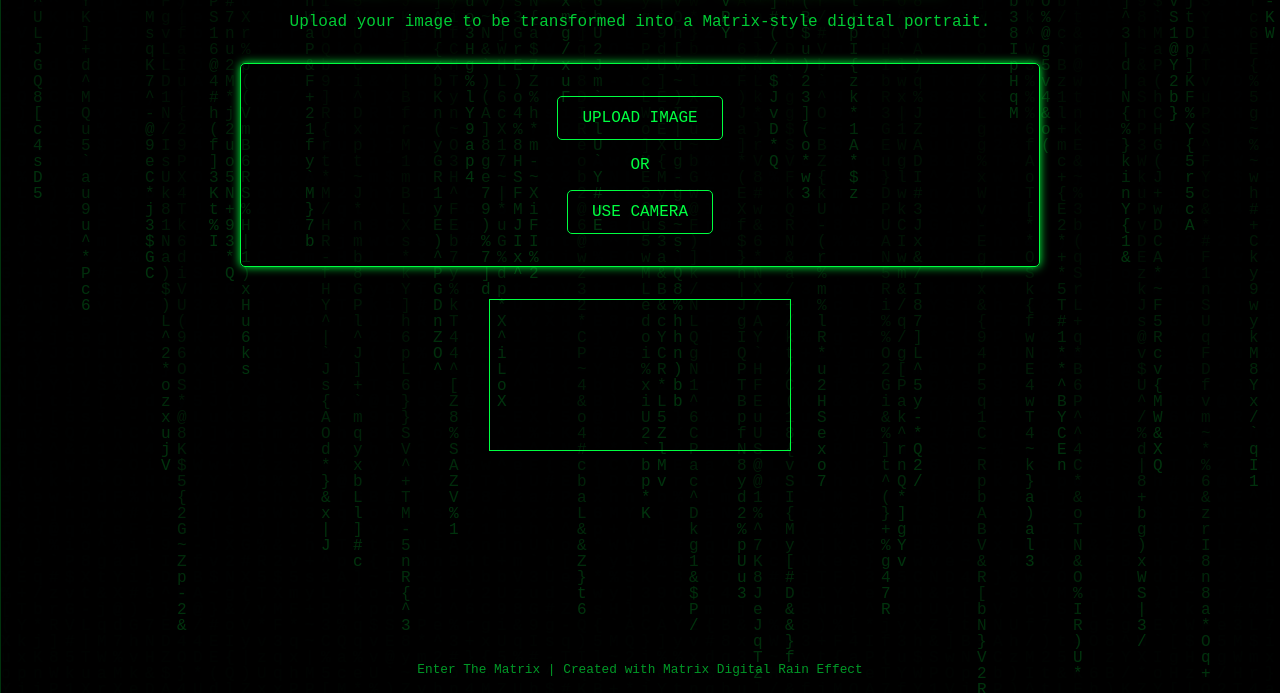
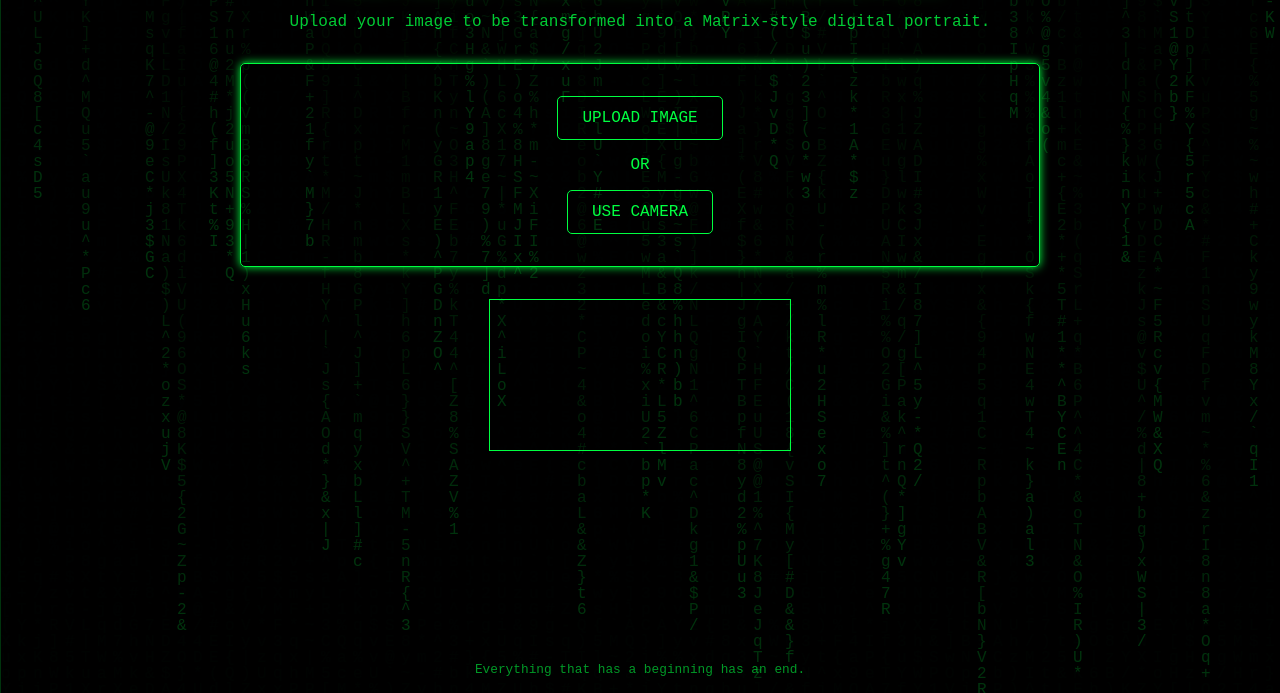
Before and after one commit to ProtDos/Matrix-Image-Gen, a plain HTML site: page index.html in a window 1280 px wide. Shown: the part 107-800 px from the top of the page. Drawn offline with Linux system fonts and the light colour scheme.

Commit message:
Add files via upload

```diff
--- a/index.html
+++ b/index.html
@@ -49,8 +49,7 @@
     </div>
   </div>
 
-  <footer>
-    Enter The Matrix | Created with Matrix Digital Rain Effect
+  <footer id="randomQuote">
   </footer>
 
   <script src="script.js"></script>
--- a/script.js
+++ b/script.js
@@ -312,3 +312,27 @@ function downloadImage() {
     link.href = matrixCanvas.toDataURL("image/png");
     link.click();
 }
+
+document.addEventListener("DOMContentLoaded", function () {
+    const quotes = [
+        "Unfortunately, no one can be told what the Matrix is. You have to see it for yourself.",
+        "I know Kung Fu.",
+        "Show me.",
+        "Dodge this.",
+        "What are you waiting for? You're faster than this. Don't think you are, know you are.",
+        "There is no spoon.",
+        "Choice is an illusion created between those with power and those without.",
+        "Neo, sooner or later you're going to realize just as I did that there's a difference between knowing the path and walking the path.",
+        "What do you want? - I want the same thing you want. I want what everybody wants. - What? - To be free.",
+        "Everything that has a beginning has an end.",
+    ];
+
+    const quoteElement = document.getElementById("randomQuote");
+
+    if (quoteElement) {
+        const randomIndex = Math.floor(Math.random() * quotes.length);
+        quoteElement.textContent = quotes[randomIndex];
+    } else {
+        console.error('Element with ID "randomQuote" not found.');
+    }
+});
```
